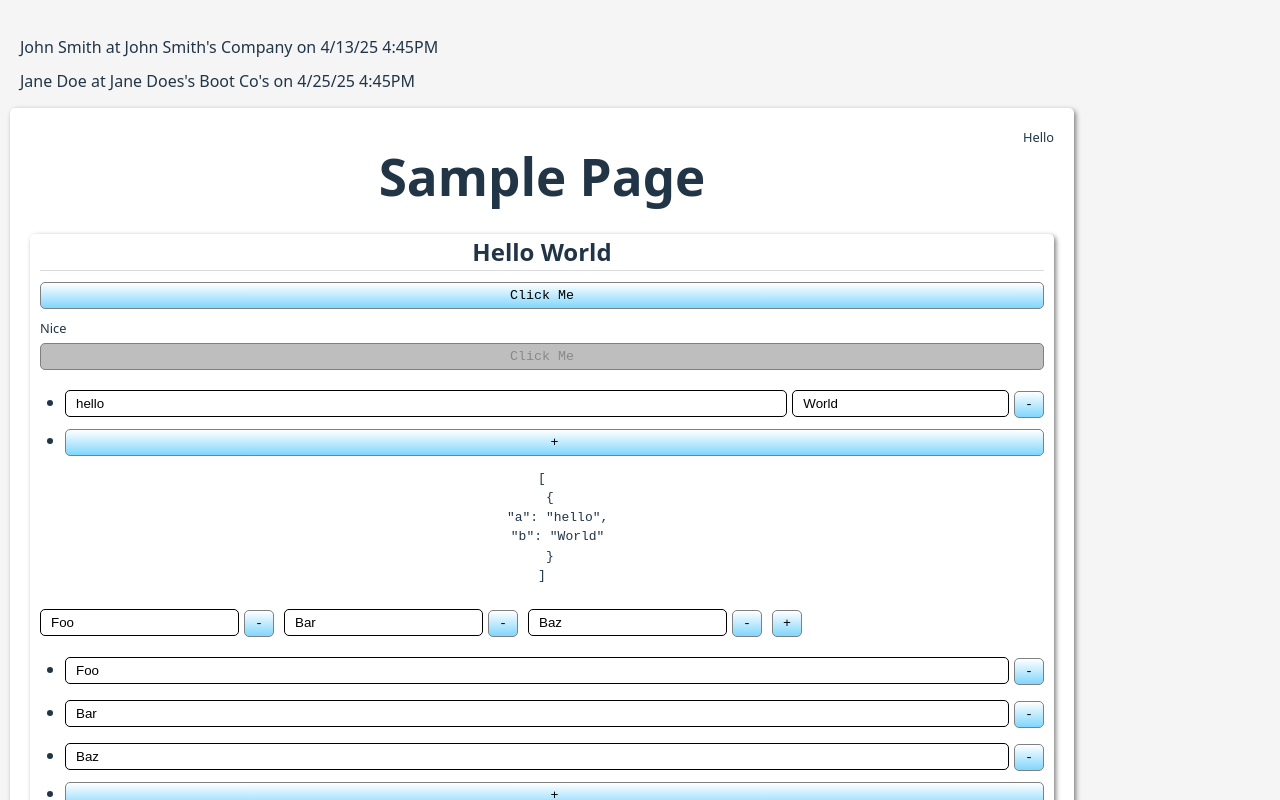
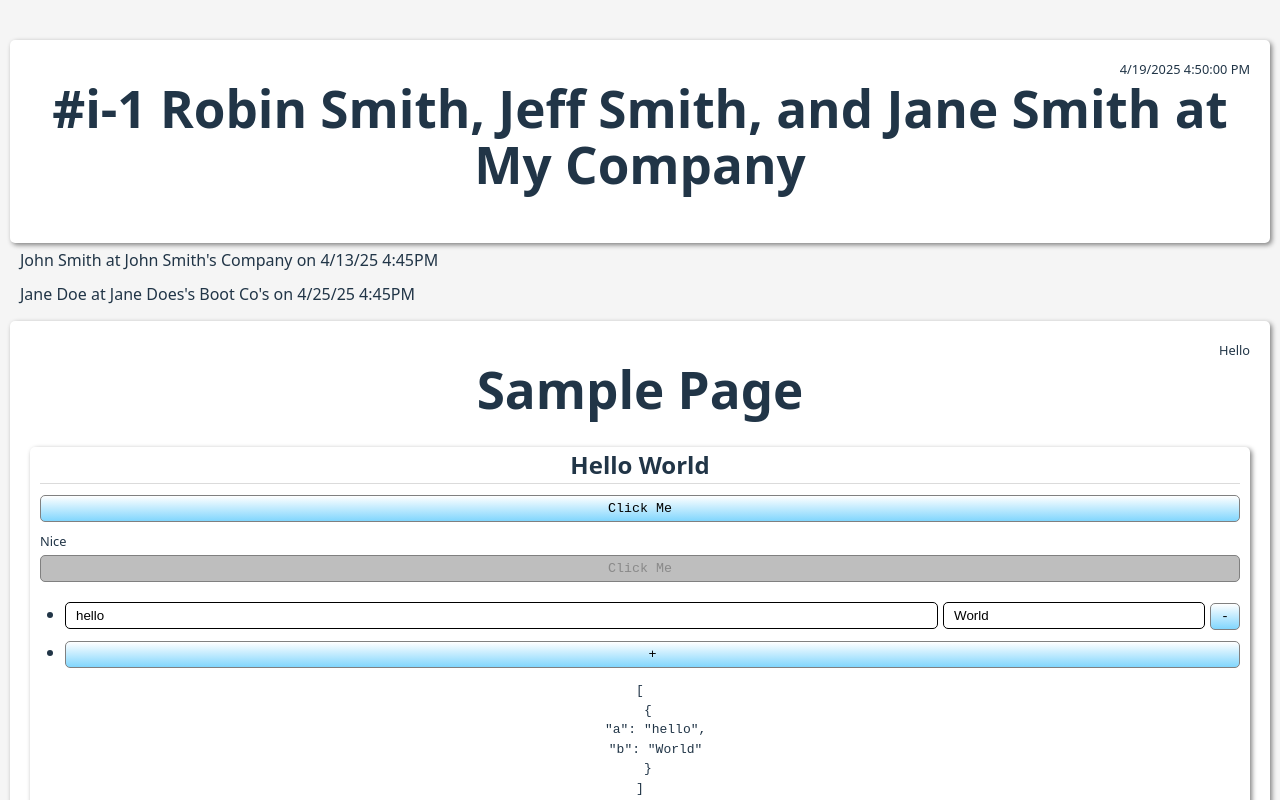
Before and after one commit to Iubalus/arborist, a Vue app in the folder arborist/: page / in a window 1280 px wide. Shown: the top 800 px of the page. Built offline with nearby package versions, Linux system fonts and the light colour scheme.

Commit message:
Start building new snapshot page

```diff
--- a/arborist/src/App.vue
+++ b/arborist/src/App.vue
@@ -1,5 +1,6 @@
 <template>
   <div>
+    <Snapshot v-if="snapshots.length > 0" :snapshot="snapshots[0]"></Snapshot>
     <div class="interview-panel">
       <div>
         <div v-for="(profile, i) in profiles" :key="i" class="profile-option" @click="() => selectedProfile = profile">
@@ -46,19 +47,23 @@ import Btn from "./components/bits/Btn.vue";
 import Page from "./components/bits/Page.vue";
 import DragCanvas from "./components/DragCanvas.vue";
 import DualEditList from "./components/bits/DualEditList.vue";
+import Snapshot from "./components/pages/Snapshot.vue";
+import { loadSnapshots, type SnapshotData } from "./snapshot-api";
 export default defineComponent({
-  components: { InterviewSnapshot, LabelText, Card, EditList, Btn, Page, DragCanvas, DualEditList },
+  components: { InterviewSnapshot, LabelText, Card, EditList, Btn, Page, DragCanvas, DualEditList, Snapshot },
   data() {
     return {
       profiles: [] as Profile[],
+      snapshots: [] as SnapshotData[],
       selectedProfile: null as unknown as Profile,
       testValue: "Hello",
       editList: ["Foo", "Bar", "Baz"],
       doubleList: [{ a: "hello", b: "World" }]
     }
   },
-  created() {
+  async created() {
     this.profiles = loadProfiles();
+    this.snapshots = await loadSnapshots();
   }
 })
 </script>
--- /dev/null
+++ b/arborist/src/components/pages/Snapshot.vue
@@ -0,0 +1,54 @@
+<template>
+    <div>
+        <Page :title="title"
+            :super-header="`${internalSnapshot.date.toLocaleDateString()} ${internalSnapshot.date.toLocaleTimeString()}`">
+        </Page>
+    </div>
+</template>
+<script lang="ts">
+import { defineComponent, type PropType } from 'vue'
+import type { SnapshotData } from '../../snapshot-api';
+import Page from '../bits/Page.vue';
+
+export default defineComponent({
+    components: { Page },
+    props: {
+        snapshot: {
+            type: Object as PropType<SnapshotData>,
+            required: true
+        }
+    },
+    emits: ['update'],
+    data() {
+        return {
+            internalSnapshot: this.snapshot
+        }
+    },
+    watch: {
+        internalSnapshot: {
+            handler: function (v) {
+                this.$emit("update", v);
+            },
+            deep: true
+        }
+    },
+    computed: {
+        title(): string {
+            return `#${this.internalSnapshot.id} ${this.dolist(this.internalSnapshot.interviewees.map(v => v.name))} at ${this.internalSnapshot.company}`
+        }
+    },
+    methods: {
+        dolist(values: string[]) {
+            if (values.length == 1) {
+                return values[0];
+            } else {
+                let oxford = values.length > 2 ? "," : "";
+                return values.slice(0, -1).join(", ") + oxford + " and " + values.slice(-1);
+            }
+        }
+    }
+
+})
+
+</script>
+<style scoped></style>
--- a/arborist/src/snapshot-api.ts
+++ b/arborist/src/snapshot-api.ts
@@ -9,10 +9,11 @@ export interface Quote {
     from: string;
 }
 
-export interface Snapshot {
+export interface SnapshotData {
     id: string;
     interviewees: Interviewee[];
     company: string;
+    recordingURL: string;
     date: Date;
     interviewers: string[];
     leadInterviewer: string;
@@ -27,22 +28,27 @@ export interface Snapshot {
     story: string;
 }
 
-export function createSnapshot() {
-
-}
-
-export function loadSnapshots(): Promise<Snapshot[]> {
+export function loadSnapshots(): Promise<SnapshotData[]> {
     return Promise.resolve([
         {
-            id: "i1",
+            id: "i-1",
             interviewees: [
                 {
                     name: "Robin Smith",
                     profileURL: "/profile.jpg"
+                },
+                {
+                    name: "Jeff Smith",
+                    profileURL: "/profile.jpg"
+                },
+                {
+                    name: "Jane Smith",
+                    profileURL: "/profile.jpg"
                 }
             ],
             company: "My Company",
-            date: new Date("4/19/25 4:50PM"),
+            recordingURL: "#",
+            date: new Date("4/19/25 4:50 PM"),
             interviewers: ["Jeff"],
             leadInterviewer: "Jeff",
             interviewQuestions: ["Tell us about the last time you something"],
```
